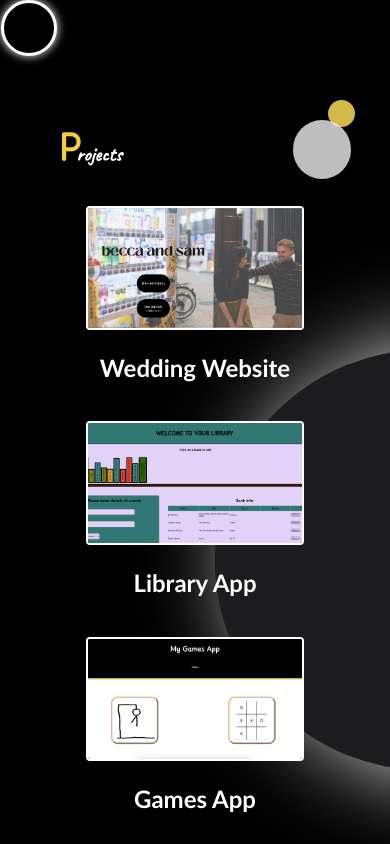
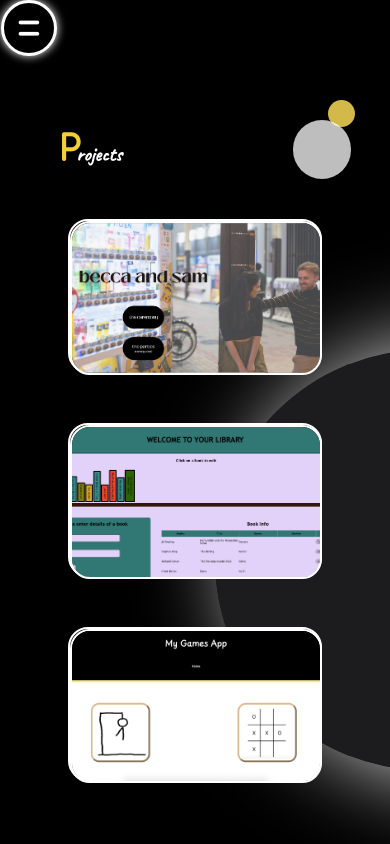
Before and after one commit to SamBaldwin4566/portfolio, a React (Create React App) app: page /projects in a window 390 px wide. Built offline with nearby package versions, Linux system fonts and the light colour scheme.

Commit message:
change projects page

```diff
--- a/src/App.css
+++ b/src/App.css
@@ -956,57 +956,124 @@ tr {
 
 .projectsContainer {
   display: flex;
-  justify-content: space-between;
+  justify-content: space-around;
   width:75%;
 
   margin: auto;
   margin-top:100px;
+  margin-bottom:100px;
 
 
 }
 
+.card {
+  width:40%;
+  border-radius:20px;
+  border:white 2px solid;
+  background:linear-gradient(rgb(10, 10, 10),rgb(118, 111, 111));
+  height:250px;
+  margin:auto;
+  position:relative;
+  transition: all 1s linear;
+  transform-style: preserve-3d;
+}
+
+.front {
+    position:absolute;
+    width:100%;
+    height:100%;
+    z-index: 2;
+    backface-visibility: hidden;
+
+  }
+  .back {
+    position:absolute;
+    width:100%;
+    height:100%;
+    z-index:1;
+    color:white;
+    transform:rotateY(180deg);
+
+
+  }
+
 .projectsImg {
-  width: 60%;
-  border-radius:200px;
-  border:white 2px solid;
-  height: 200px;
+  width:100%;
+  /* width: 60%; */
+  /* border-radius:200px; */
+  border-radius:20px;
+  height:100%;
   object-fit:cover;
   object-position: 50% 50%;
   transition-duration: 0.5s;
 
+
 }
 
+.card:hover {
+  transform: rotateY(180deg);
+}
 
-
-.projectsImg:hover {
+/* .projectsImg:hover {
   box-shadow: 0px 0px 10px white;
   border-radius:4px;
   transition-duration: 0.5s;
-  width: 90%;
-  height:200px
+  width: 99%;
+  height:250px;
 
-}
+
+} */
 @media screen and (max-width: 900px) {
+
+
   .projectsContainer {
     display:inline;
-    width: 60%;
+    width: 70%;
     margin: auto;
     margin-top:200px;
 
   }
 
-  .projectsImg {
-
-    margin-top:20px;
-    border:white 2px solid;
-    border-radius:4px;
-    width: 55%;
-    height: 120px;
-  }
-  .projectsImg:hover {
-    width: 55%;
-    height: 120px;
+  .card {
+    width:350px;
+    margin-top:50px;
+    margin-bottom: 30px;
+    height:200px;
   }
 
 
+  .projectsImg {
+    height:100%;
+    border:white 2px solid;
+    border-radius:20px;
+    width:99%
+
+  }
 }
+@media screen and (max-width: 450px) {
+
+
+  .projectsContainer {
+    display:inline;
+    width: 70%;
+    margin: auto;
+    margin-top:200px;
+
+  }
+
+  .card {
+    width:250px;
+    margin-top:50px;
+    margin-bottom: 30px;
+    height:150px;
+  }
+
+
+  .projectsImg {
+    height:100%;
+    border:white 2px solid;
+    border-radius:20px;
+    width:99%
+
+  }
+}
--- a/src/components/navBar.js
+++ b/src/components/navBar.js
@@ -52,7 +52,7 @@ function NavBar() {
         <div id="navBar">
 
             <div id="logo" className="logo" onClick={dropMenu}>
-
+                =
             </div>
 
 
--- a/src/components/projects.js
+++ b/src/components/projects.js
@@ -3,6 +3,8 @@ import gamesApp from '../images/GamesApp.png'
 import wedding from '../images/WeddingWebsite.png'
 
 function Projects() {
+
+
 
     return(
         <div id="projects">
@@ -14,19 +16,53 @@ function Projects() {
 
 
                 <div class="projectsContainer">
-                    <div id="wedding">
-                        <a href="http://sbaldwin-wedding.netlify.app" target="_blank" rel="noreferrer"><img class="projectsImg" src={wedding} alt=""></img></a>
-                        <h1>Wedding Website</h1>
-                    </div>
-                    <div id="library">
-                        <a href="http://sbaldwin-library.netlify.app" target="_blank" rel="noreferrer"><img class="projectsImg" src={library} alt=""></img></a>
-                        <h1>Library App</h1>
-                    </div>
-                    <div id="gamesApp">
-                        <a href="http://sbaldwin-games-app.netlify.app" target="_blank" rel="noreferrer"><img class="projectsImg" src={gamesApp} alt=""></img></a>
-                        <h1>Games App</h1>
+                    <div class="card">
+                        <div id="wedding" class="front">
+                            <img class="projectsImg" src={wedding} alt=""></img>
+
+                        </div>
+                        <a href="http://sbaldwin-library.netlify.app" target="_blank" rel="noreferrer">
+                            <div class="back">
+                                <h1>Wedding Webpage</h1>
+                                <h4>HTML | CSS | JavaScript</h4>
+                                <p>Click to View</p>
+                            </div>
+                        </a>
                     </div>
 
+                    <div class="card">
+                        <div id="library" class="front">
+                            <img class="projectsImg" src={library} alt=""></img>
+
+                        </div>
+                        <a href="http://sbaldwin-library.netlify.app" target="_blank" rel="noreferrer">
+                            <div class="back">
+                                <h1>Library App</h1>
+                                <h4>HTML | CSS | JavaScript</h4>
+                                <p>Click to View</p>
+                            </div>
+                        </a>
+                    </div>
+
+
+
+
+
+                </div>
+                <div class="projectsContainer">
+                    <div class="card">
+                        <div id="gamesApp" class="front">
+                            <img class="projectsImg" src={gamesApp} alt=""></img>
+                        </div>
+                        <a href="http://sbaldwin-games-app.netlify.app" target="_blank" rel="noreferrer">
+                           <div class="back">
+                                <h1>Games App</h1>
+                                <h4>React | JavaScript | HTML | CSS</h4>
+                                <p>Click to View</p>
+                            </div>
+                        </a>
+
+                    </div>
                 </div>
 
 
```
